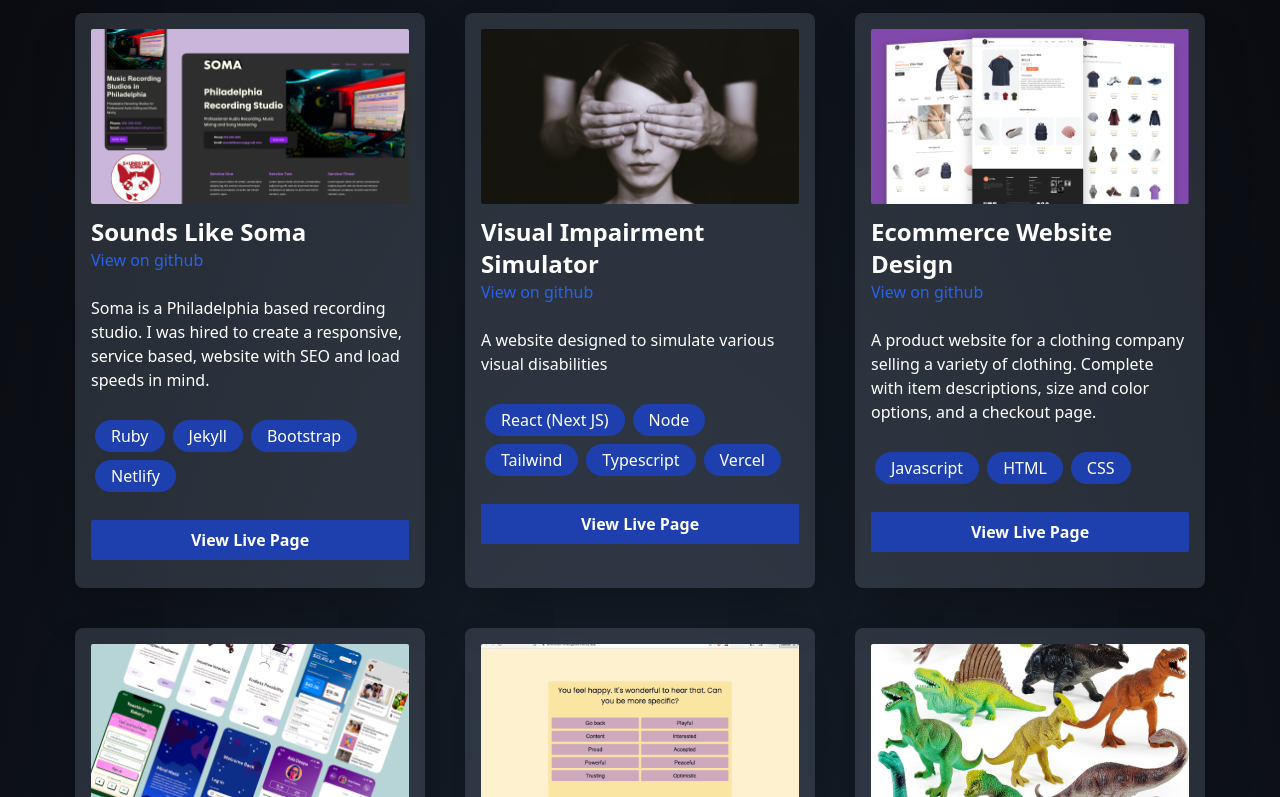
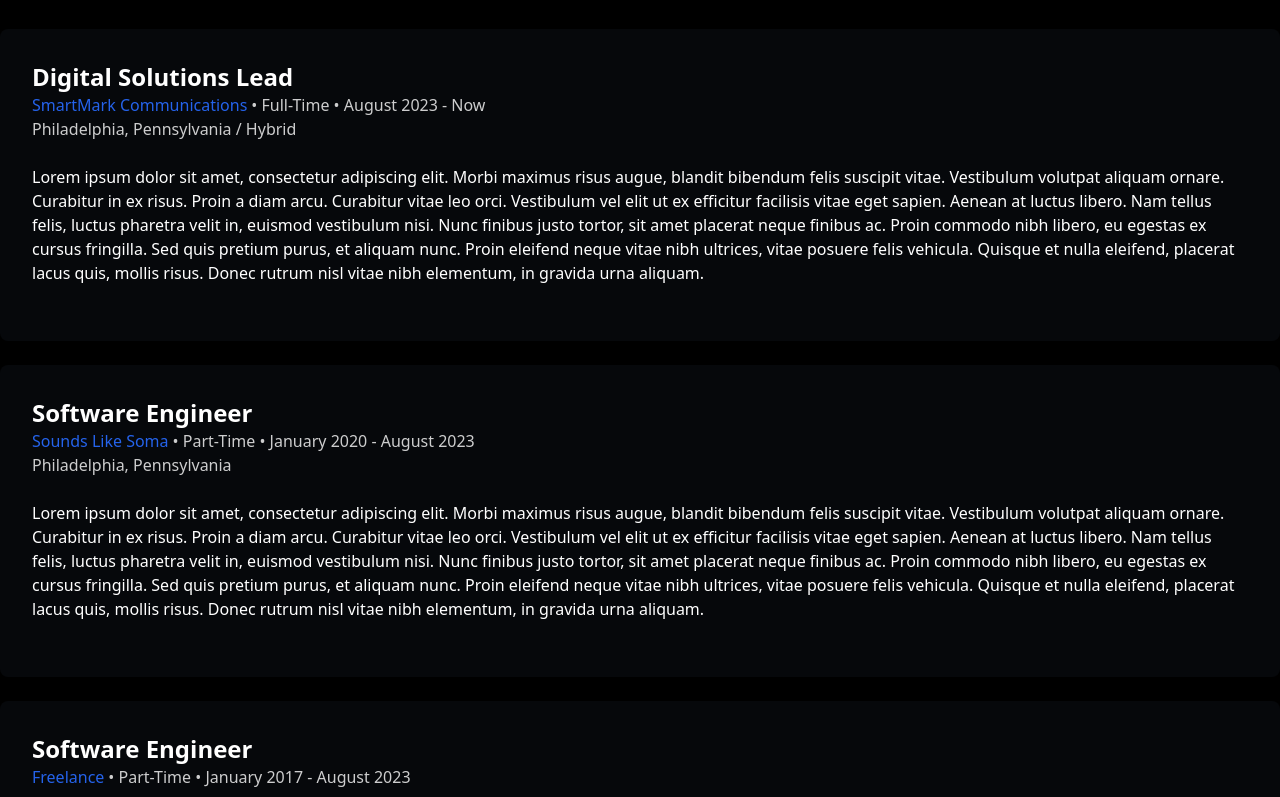
Before and after one commit to zackhanni/zachary.works, a Next.js app: page / in a window 1280 px wide. Shown: the part 963-1760 px from the top of the page. Built offline with nearby package versions, Linux system fonts and the light colour scheme.

Commit message:
create work card section

```diff
--- /dev/null
+++ b/app/components/Work.tsx
@@ -0,0 +1,26 @@
+import React from "react";
+import WorkData from "./WorkData";
+
+export default function Work() {
+  return (
+    <section>
+      <div className="bg-black text-white py-24 flex flex-col items-center justify-center">
+        <p className="text-5xl lg:text-7xl font-bold text-center">Work</p>
+        {WorkData.map((job) => {
+          return (
+            <div key={job.company} className="bg-slate-800/20 max-w-[1200] p-8
+        mt-6 rounded-lg backdrop-blur">
+              <p className="text-2xl font-semibold">{job.title}</p>
+              <div className="flex text-white/80">
+                <p className="text-blue-600 mr-1">{job.company}</p>
+                <p>{job.dateRange}</p>
+              </div>
+              <p className="text-white/80">{job.location}</p>
+              <p className="py-6">{job.description}</p>
+            </div>
+          );
+        })}
+      </div>
+    </section>
+  );
+}
--- /dev/null
+++ b/app/components/WorkData.tsx
@@ -0,0 +1,31 @@
+const WorkData = [
+  {
+    title: "Digital Solutions Lead",
+    company: "SmartMark Communications",
+    dateRange: "• Full-Time • August 2023 - Now",
+    location: "Philadelphia, Pennsylvania / Hybrid",
+    description:
+      "Lorem ipsum dolor sit amet, consectetur adipiscing elit. Morbi maximus risus augue, blandit bibendum felis suscipit vitae. Vestibulum volutpat aliquam ornare. Curabitur in ex risus. Proin a diam arcu. Curabitur vitae leo orci. Vestibulum vel elit ut ex efficitur facilisis vitae eget sapien. Aenean at luctus libero. Nam tellus felis, luctus pharetra velit in, euismod vestibulum nisi. Nunc finibus justo tortor, sit amet placerat neque finibus ac. Proin commodo nibh libero, eu egestas ex cursus fringilla. Sed quis pretium purus, et aliquam nunc. Proin eleifend neque vitae nibh ultrices, vitae posuere felis vehicula. Quisque et nulla eleifend, placerat lacus quis, mollis risus. Donec rutrum nisl vitae nibh elementum, in gravida urna aliquam.",
+    liveWebsite: "https://www.soundslikesoma.com/",
+    github: "https://github.com/zackhanni/soundslikesoma",
+  },
+  {
+    title: "Software Engineer",
+    company: "Sounds Like Soma",
+    dateRange: "• Part-Time • January 2020 - August 2023",
+    location: "Philadelphia, Pennsylvania",
+    description: "Lorem ipsum dolor sit amet, consectetur adipiscing elit. Morbi maximus risus augue, blandit bibendum felis suscipit vitae. Vestibulum volutpat aliquam ornare. Curabitur in ex risus. Proin a diam arcu. Curabitur vitae leo orci. Vestibulum vel elit ut ex efficitur facilisis vitae eget sapien. Aenean at luctus libero. Nam tellus felis, luctus pharetra velit in, euismod vestibulum nisi. Nunc finibus justo tortor, sit amet placerat neque finibus ac. Proin commodo nibh libero, eu egestas ex cursus fringilla. Sed quis pretium purus, et aliquam nunc. Proin eleifend neque vitae nibh ultrices, vitae posuere felis vehicula. Quisque et nulla eleifend, placerat lacus quis, mollis risus. Donec rutrum nisl vitae nibh elementum, in gravida urna aliquam.",
+    liveWebsite: "https://visual-impairment.netlify.app/",
+    github: "https://github.com/zackhanni/visual-impairments",
+  },
+  {
+    title: "Software Engineer",
+    company: "Freelance",
+    dateRange: "• Part-Time • January 2017 - August 2023",
+    description: "Lorem ipsum dolor sit amet, consectetur adipiscing elit. Morbi maximus risus augue, blandit bibendum felis suscipit vitae. Vestibulum volutpat aliquam ornare. Curabitur in ex risus. Proin a diam arcu. Curabitur vitae leo orci. Vestibulum vel elit ut ex efficitur facilisis vitae eget sapien. Aenean at luctus libero. Nam tellus felis, luctus pharetra velit in, euismod vestibulum nisi. Nunc finibus justo tortor, sit amet placerat neque finibus ac. Proin commodo nibh libero, eu egestas ex cursus fringilla. Sed quis pretium purus, et aliquam nunc. Proin eleifend neque vitae nibh ultrices, vitae posuere felis vehicula. Quisque et nulla eleifend, placerat lacus quis, mollis risus. Donec rutrum nisl vitae nibh elementum, in gravida urna aliquam.",
+    liveWebsite: "https://visual-impairment.netlify.app/",
+    github: "https://github.com/zackhanni/visual-impairments",
+  },
+];
+
+export default WorkData;
--- a/app/page.tsx
+++ b/app/page.tsx
@@ -1,10 +1,12 @@
 import Hero from "./components/Hero";
 import Projects from "./components/Projects";
+import Work from "./components/Work";
 
 export default function Home() {
   return (
     <main>
       <Hero />
+      <Work />
       <Projects />
     </main>
   );
```
